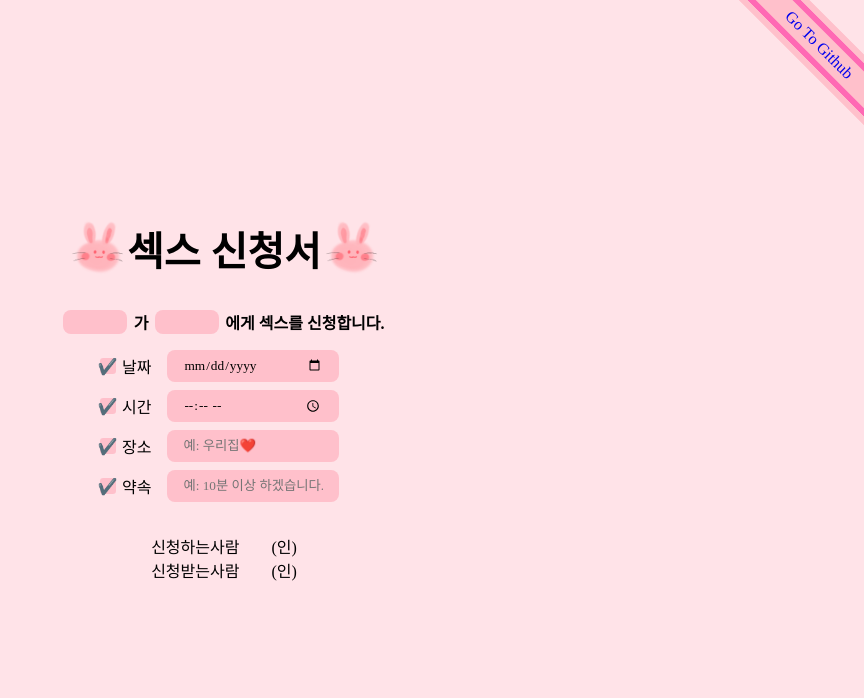
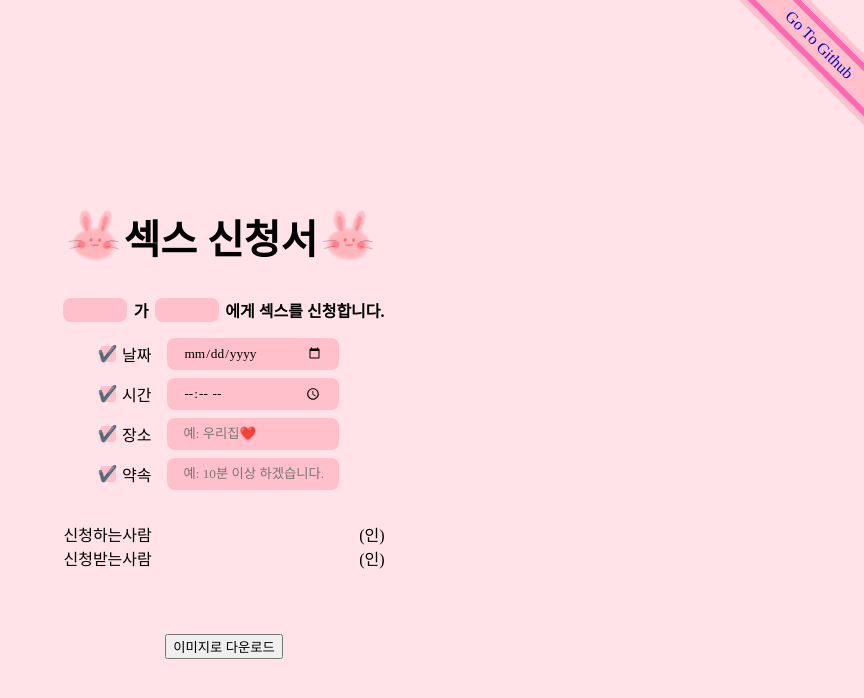
Before and after one commit to sex-request/frontend, a Next.js app: page / in a window 1280 px wide. Shown: the top 698 px of the page, without its empty margins (416-1280 px from the left). Built offline with nearby package versions, Linux system fonts and the light colour scheme.

Commit message:
이미지로 다운로드 샘플 버튼을 추가합니다.

```diff
--- a/package.json
+++ b/package.json
@@ -1,6 +1,6 @@
 {
   "name": "frontend",
-  "version": "1.1.25",
+  "version": "1.1.27",
   "scripts": {
     "dev": "next dev",
     "build": "next build",
--- a/pages/index.tsx
+++ b/pages/index.tsx
@@ -1,5 +1,11 @@
+import {
+  useCallback,
+  useEffect,
+  useRef,
+  useState,
+} from 'react';
 import Image from 'next/image';
-import { useEffect, useState } from 'react';
+import { toPng } from 'html-to-image';
 
 import 이름입력란 from 'src/랜딩페이지/컴포넌트/이름입력란';
 import 선택사항입력란 from 'src/랜딩페이지/컴포넌트/선택사항입력란';
@@ -45,8 +51,21 @@ export default function 랜딩페이지(): JSX.Element {
     기본값_설정(params.get('promise'), 약속_수정, 약속_사용함_수정);
   }, []);
 
+  const ref = useRef<HTMLDivElement>(null);
+
+  const onButtonClick = useCallback(() => {
+    toPng(ref.current as HTMLElement, { cacheBust: true })
+      .then((dataUrl) => {
+        const link = document.createElement('a');
+        link.download = 'my-image-name.png';
+        link.href = dataUrl;
+        link.click();
+      });
+  }, [ref]);
+
   return (
     <div className={스타일.컨테이너}>
+      <div id="id" ref={ref} style={{ backgroundColor: '#ffe3e8', padding: '4rem' }}>
         <a
           href="https://github.com/sex-request/frontend"
           className={스타일.깃허브로_가기}
@@ -121,5 +140,8 @@ export default function 랜딩페이지(): JSX.Element {
           </p>
         </footer>
       </div>
+
+      <button type="button" onClick={onButtonClick}>이미지로 다운로드</button>
+    </div>
   );
 }
```
Also changed, not shown: 1 other file (tests, documents, lock files or other folders). Lines whose indentation alone changed are shown as unchanged.
